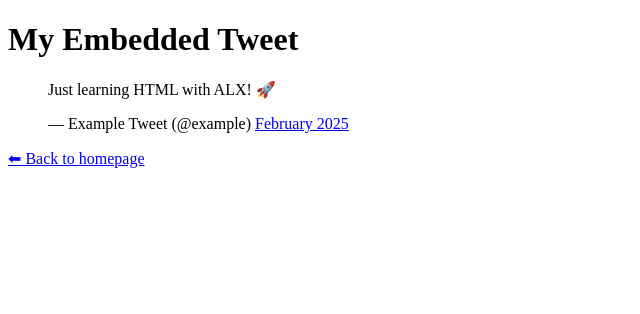
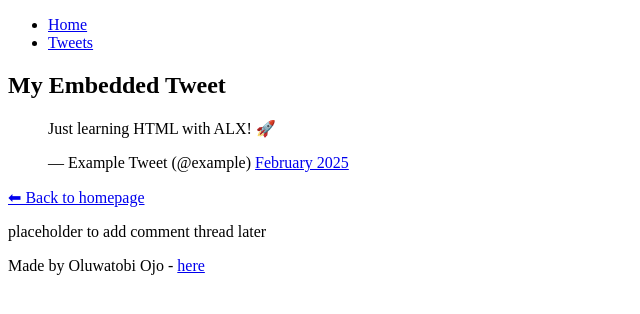
Before and after one commit to Thoorby/My_First_Portfolio, a plain HTML site: page html_basic/tweets.html in a window 1280 px wide. Shown: the whole page, without its empty margins (0-640 px from the left). Drawn offline with Linux system fonts and the light colour scheme.

Commit message:
Apply consistent structure with header, main, footer to index.html and tweets.html

```diff
--- a/html_basic/tweets.html
+++ b/html_basic/tweets.html
@@ -5,10 +5,17 @@
     <title>My Tweets</title>
 </head>
 <body>
+    <header>
+        <ul>
+            <li><a href="index.html">Home</a></li>
+            <li><a href="tweets.html">Tweets</a></li>
+        </ul>
+    </header>
 
+    <main>
+        <article>
             <h1>My Embedded Tweet</h1>
 
-    <!-- Embedded Tweet -->
             <blockquote class="twitter-tweet">
                 <p lang="en" dir="ltr">Just learning HTML with ALX! 🚀</p>
                 &mdash; Example Tweet (@example)
@@ -17,9 +24,16 @@
 
             <script async src="https://platform.twitter.com/widgets.js" charset="utf-8"></script>
 
-    <p>
-        <a href="index.html">⬅ Back to homepage</a>
-    </p>
+            <p><a href="index.html">⬅ Back to homepage</a></p>
+        </article>
 
+        <aside>
+            <p>placeholder to add comment thread later</p>
+        </aside>
+    </main>
+
+    <footer>
+        <p>Made by Oluwatobi Ojo - <a href="https://github.com/YourGitHubUsername" target="_blank">here</a></p>
+    </footer>
 </body>
 </html>
```
Also changed, not shown: html_basic/index.html (+16 -4 lines). Lines whose indentation alone changed are shown as unchanged.
